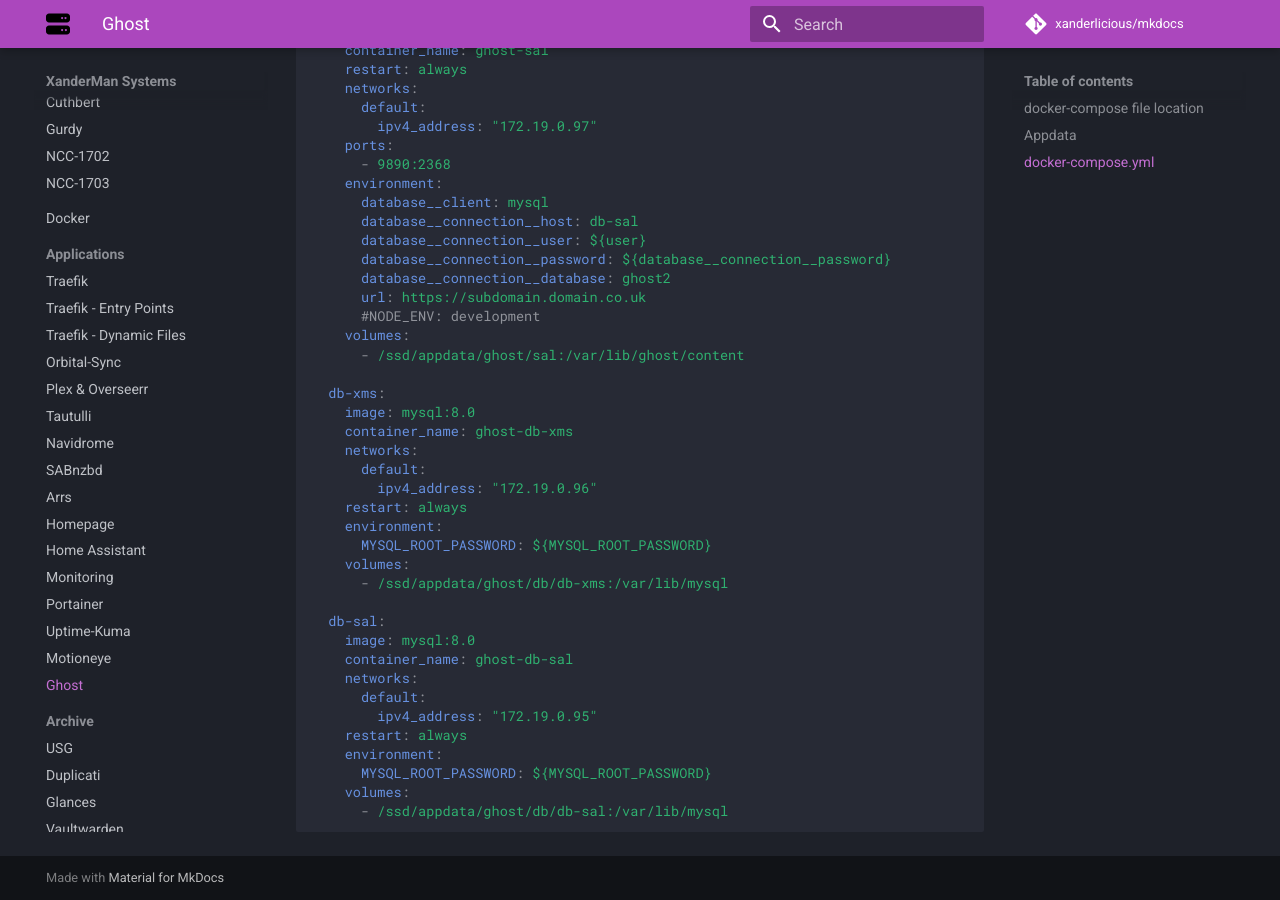
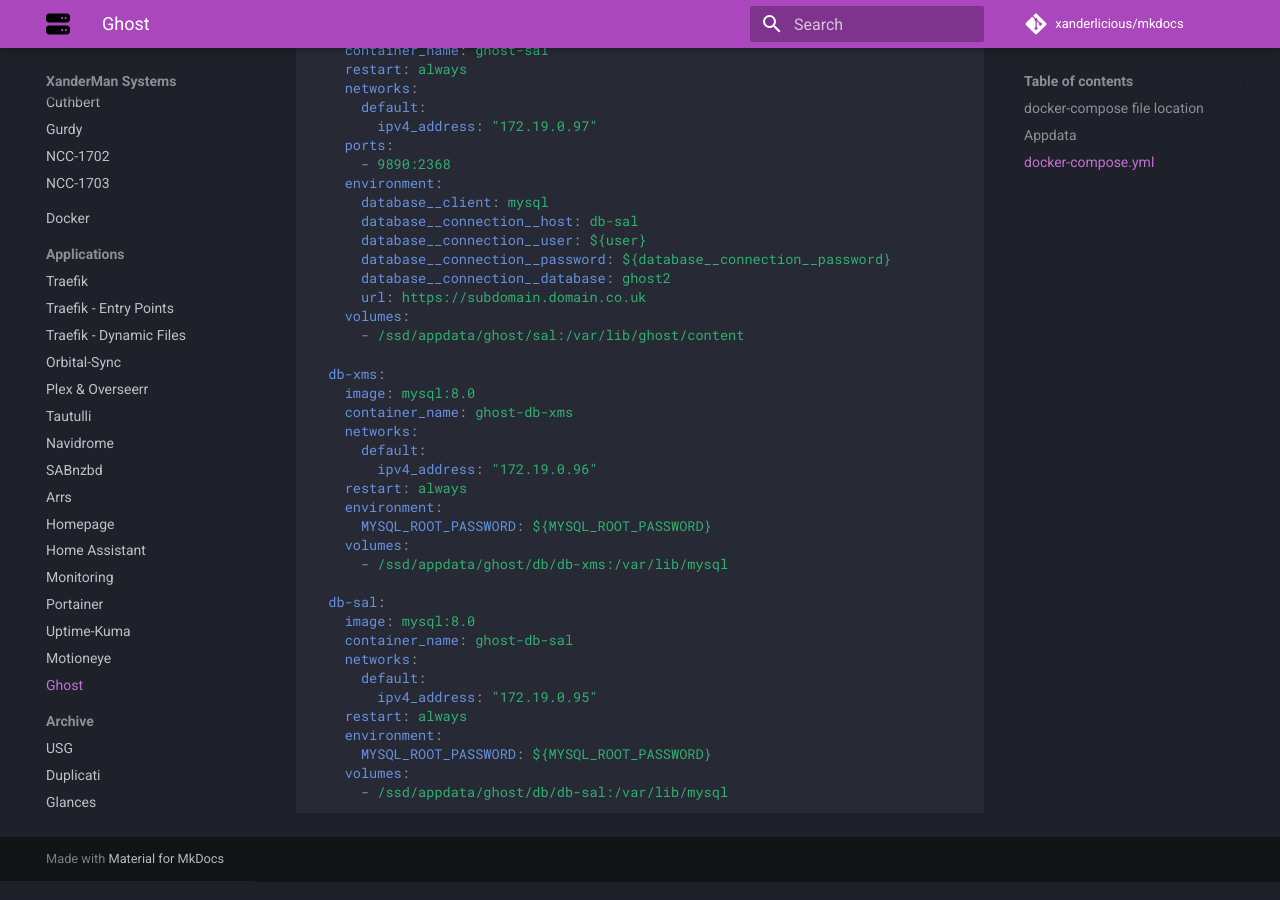
Before and after one commit to Xanderlicious/mkdocs, an MkDocs documentation site: the page built from docs/ghost.md, in a window 1280 px wide and 900 px high, scrolled down 1424 px. Built offline with MkDocs 1.6.1 and Material for MkDocs 9.7.7, drawn with Linux system fonts in a browser that asks for light colours; comment, search, counter and statistics services are not loaded.

Commit message:
modified ghost page

```diff
--- a/docs/ghost.md
+++ b/docs/ghost.md
@@ -67,7 +67,6 @@
       database__connection__password: ${database__connection__password}
       database__connection__database: ghost2
       url: https://subdomain.domain.co.uk
-      #NODE_ENV: development
     volumes:
       - /ssd/appdata/ghost/sal:/var/lib/ghost/content
 
```
